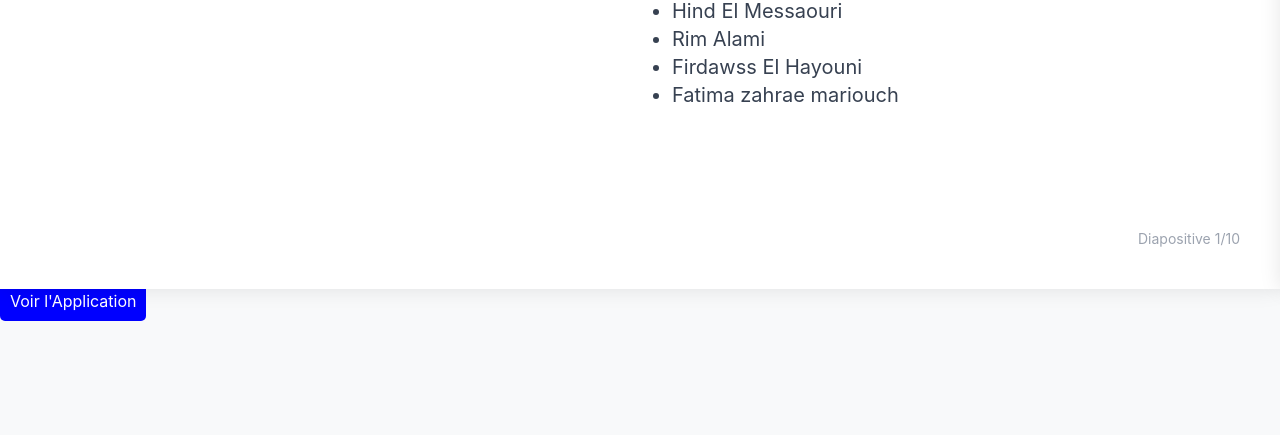
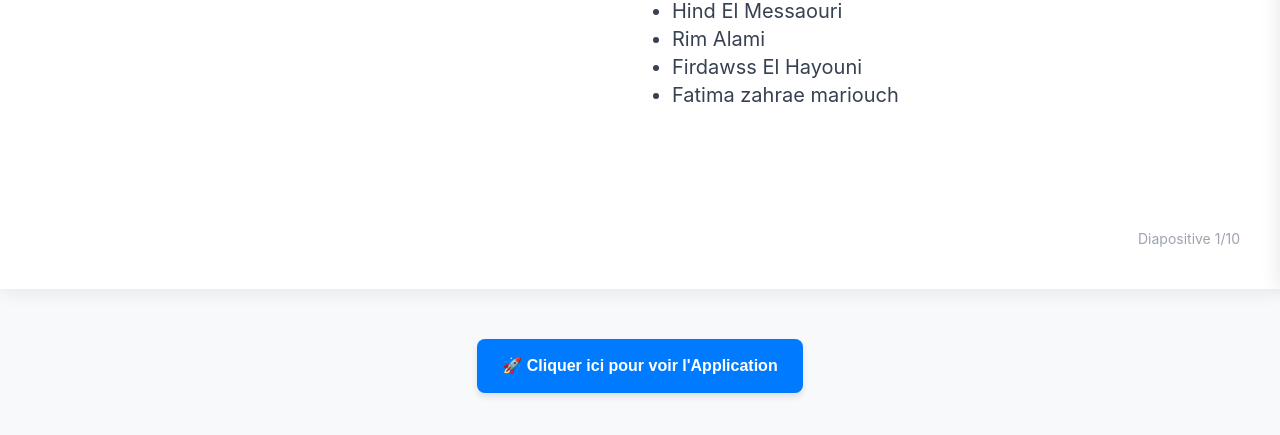
Before and after one commit to marwa13-ai/-Gestion-de-Projet-, a plain HTML site: page index.html in a window 1280 px wide. Shown: the part 511-946 px from the top of the page. Before the commit the page ends 832 px from the top, so only its background shows below. Drawn offline with nearby package versions, Linux system fonts and the light colour scheme.

Commit message:
Update index.html

```diff
--- a/index.html
+++ b/index.html
@@ -539,9 +539,23 @@
             updatePresentation();
         });
     </script>
+    <div style="text-align: center; margin-top: 50px; margin-bottom: 50px;">
+        <a href="App.html" style="
+            padding: 15px 25px;
+            background-color: #007bff;
+            color: white;
+            text-decoration: none;
+            border-radius: 8px;
+            font-family: Arial, sans-serif;
+            font-weight: bold;
+            display: inline-block;
+            box-shadow: 0 4px 6px rgba(0,0,0,0.1);">
+            🚀 Cliquer ici pour voir l'Application
+        </a>
+    </div>
+
+</body>
+</html>
 </body>
 
 </html>
-<a href="App.html" style="padding: 10px; background: blue; color: white; text-decoration: none; border-radius: 5px;">
-   Voir l'Application
-</a>
```
